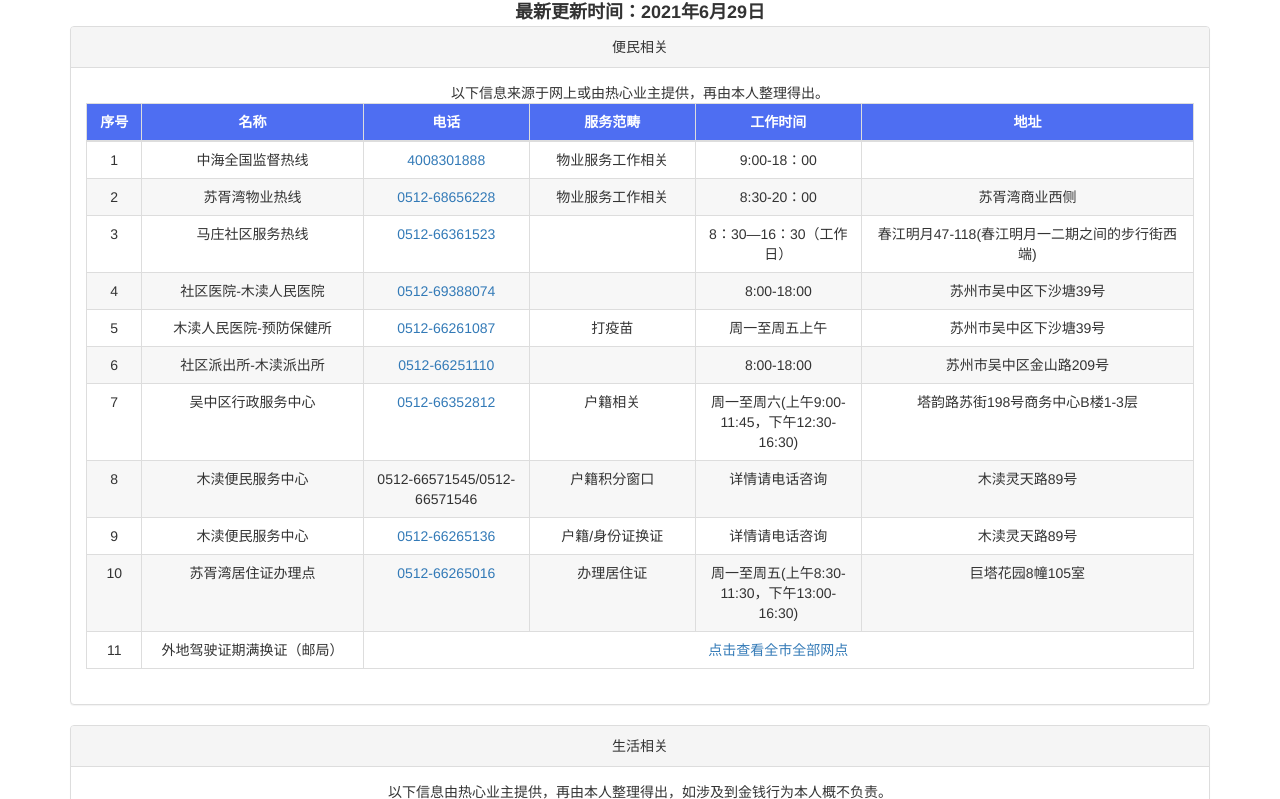
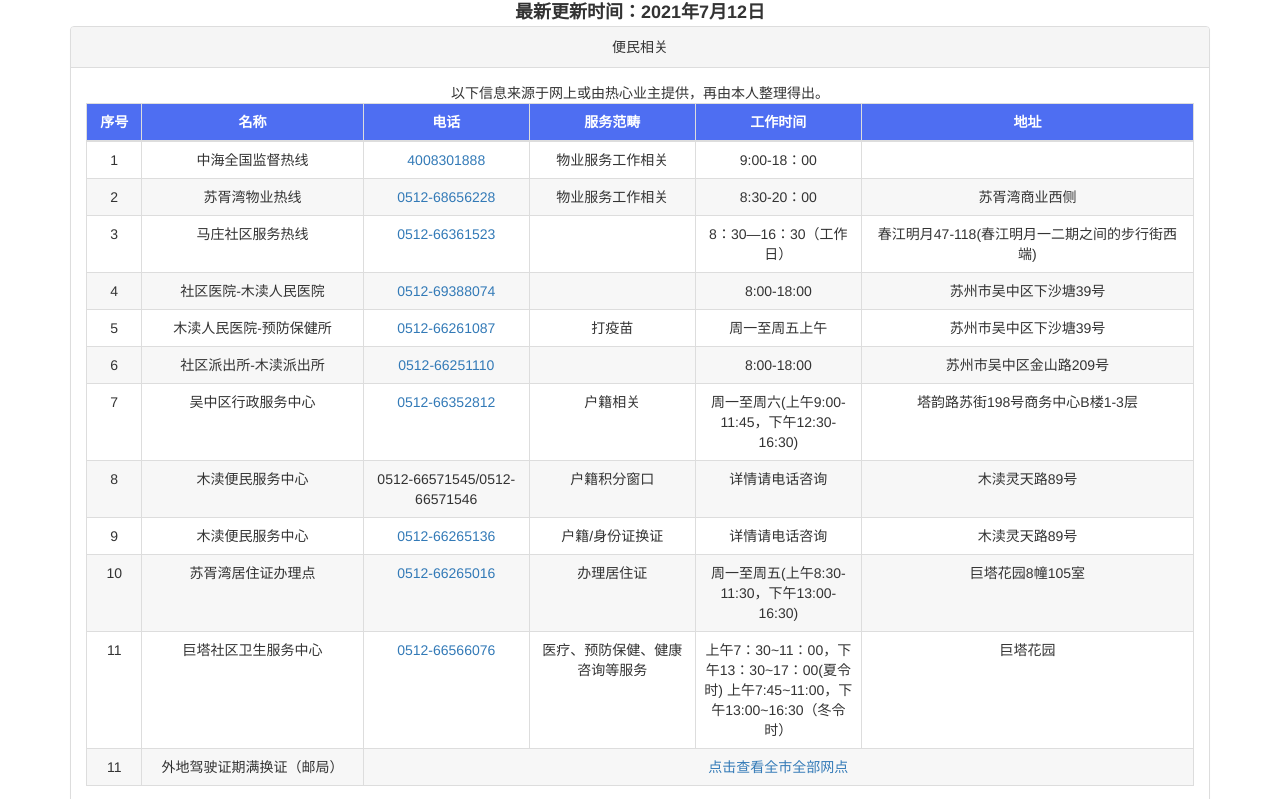
Before and after one commit to runinto007/runinto007.github.io, a plain HTML site: page index.html in a window 1280 px wide. Shown: the top 799 px of the page. Drawn offline with Linux system fonts and the light colour scheme.

Commit message:
Add files via upload

```diff
--- a/index.html
+++ b/index.html
@@ -9,14 +9,14 @@
 <style>
     .container{
         text-align: center;
-        min-width: 400px;
+        min-width: 420px;
     }
     .cus{
         text-align: center;
         font-weight: bold;
         font-size: 18px;
     }
-    tr:nth-child(even){
+     tr:nth-child(even){
         background-color: #f7f7f7;
     }
     th{
@@ -27,6 +27,7 @@
     }
     tr,th{
         text-align: center;
+
     }
 </style>
 </script>
@@ -34,7 +35,7 @@
     <div class="container">
 
         <div class="row">
-            <div class="cus">最新更新时间：2021年6月29日</div>
+            <div class="cus">最新更新时间：2021年7月12日</div>
             <div class="col-md-12">
                 <div class="panel panel-default">
                     <div class="panel-heading">
@@ -144,6 +145,16 @@
                                 </tr>
                                 <tr>
                                     <td>11</td>
+                                    <td>巨塔社区卫生服务中心</td>
+                                    <td><a href="tel:0512-66566076">0512-66566076</a></td>
+                                    <td>医疗、预防保健、健康咨询等服务</td>
+                                    <td>上午7：30~11：00，下午13：30~17：00(夏令时)
+                                        上午7:45~11:00，下午13:00~16:30（冬令时）
+                                    </td>
+                                    <td>巨塔花园</td>
+                                </tr>
+                                <tr>
+                                    <td>11</td>
                                     <td>外地驾驶证期满换证（邮局）</td>
                                     <td colspan="4"><a href="./wd.png" target="_blank">点击查看全市全部网点</a></td>
 
```
